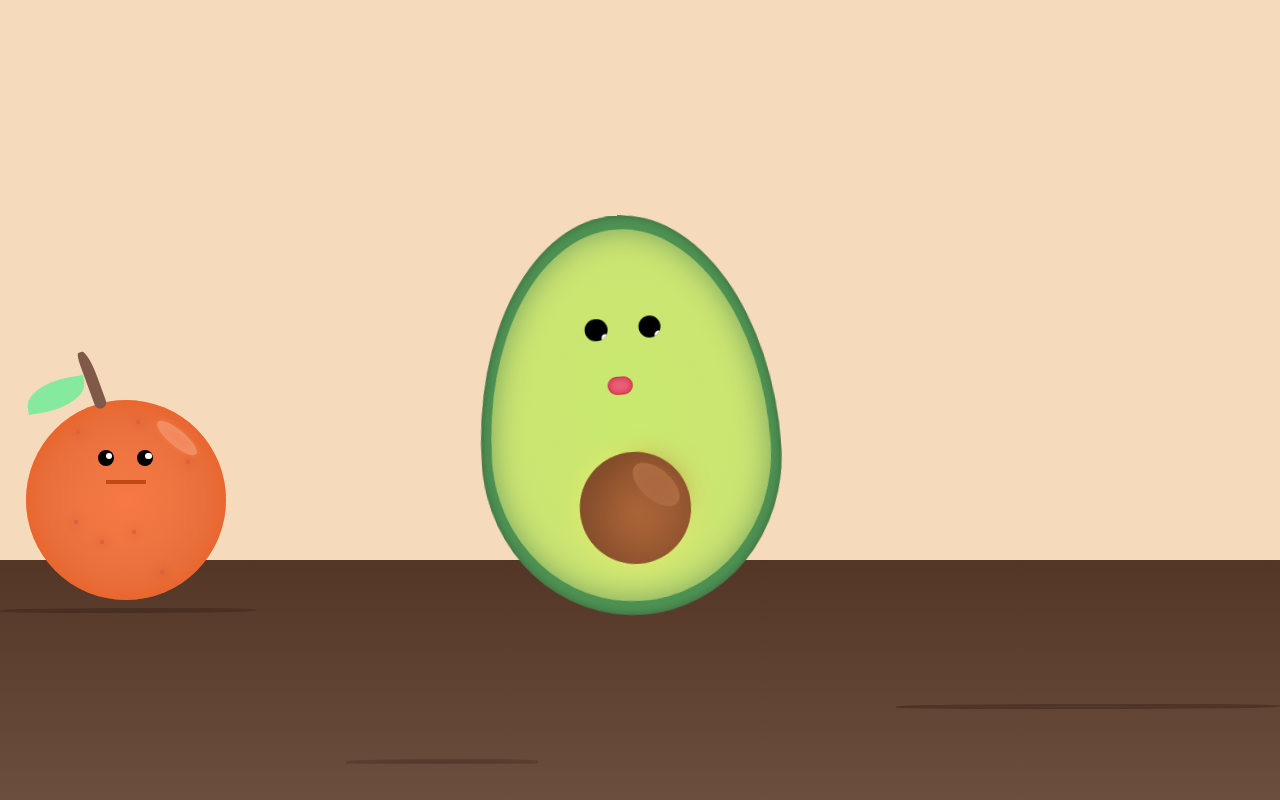
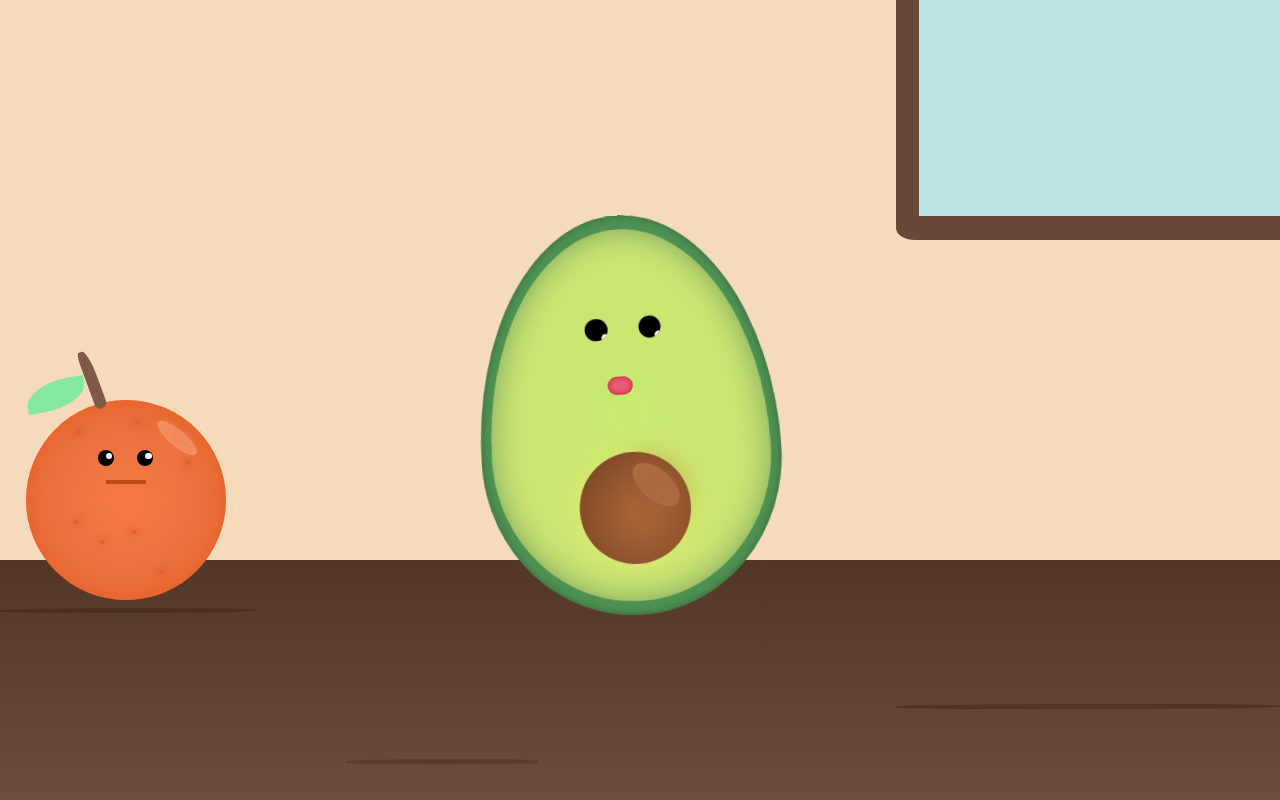
Before and after one commit to MoiraLS/Avocado, a website built with Parcel: page src/index.html in a window 1280 px wide. Built offline with nearby package versions, Linux system fonts and the light colour scheme.

Commit message:
Ajout de la fenêtre en arrière-plan

```diff
--- a/src/index.html
+++ b/src/index.html
@@ -17,6 +17,10 @@
     <div class="rift--three"></div>
   </div>
 
+  <div class="window">
+    <div class="frame"></div>
+    <div class="pane"></div>
+  </div>
 
   <div class="avocado">
 
@@ -76,7 +80,6 @@
     <!-- End of .orange -->
   </div>
 
-
   <script src="./js/eyes.js"></script>
 
 </body>
--- /dev/null
+++ b/src/scss/blocs/window.scss
@@ -0,0 +1,18 @@
+.window {
+  position: absolute;
+  top: 0;
+  right: 0;
+  width: 30%;
+  height: 30%;
+  background-color: #684837;
+  border-radius: 0 0 0 5%;
+
+  .pane {
+    position: absolute;
+    top: 0;
+    right: 0;
+    width: 94%;
+    height: 90%;
+    background-color: #bce4e4;
+  }
+}
--- /dev/null
+++ b/src/scss/config/colors.scss
@@ -0,0 +1 @@
+$background: #f5dbbb;
--- a/src/scss/global/layout.scss
+++ b/src/scss/global/layout.scss
@@ -1,5 +1,5 @@
 body {
   margin: 0;
   padding: 0;
-  background-color: rgb(245, 219, 187);
+  background-color: $background;
 }
--- a/src/scss/styles.scss
+++ b/src/scss/styles.scss
@@ -2,6 +2,7 @@
 
 @import "config/animation.scss";
 @import "config/mixins.scss";
+@import "config/colors.scss";
 
 @import "global/layout.scss";
 
@@ -13,3 +14,4 @@
 @import "blocs/table.scss";
 @import "blocs/orange.scss";
 @import "blocs/dots.scss";
+@import "blocs/window.scss";
```
